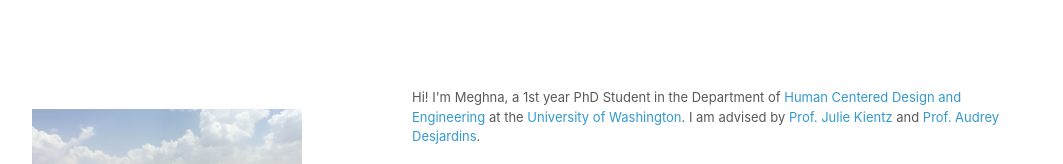
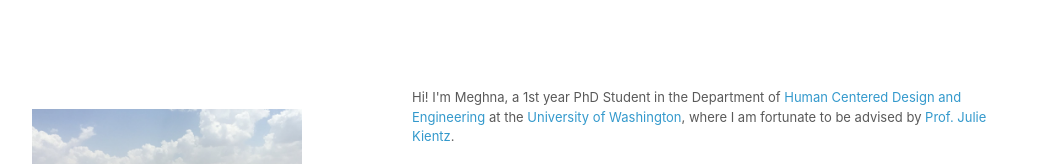
Before and after one commit to gupta-meghna64/gupta-meghna64.github.io, a plain HTML site: page index.html in a window 1280 px wide. Shown: the top 164 px of the page, without its empty margins (108-1171 px from the left). Drawn offline with Linux system fonts and the light colour scheme.

Commit message:
Update index.html

```diff
--- a/index.html
+++ b/index.html
@@ -36,7 +36,7 @@
       <section>
 
         <p style="margin-top: 30px;">Hi! I'm Meghna, a 1st year PhD Student in the Department of <a class="in-text"
-          href="https://www.hcde.washington.edu/" target="_blank">Human Centered Design and Engineering</a> at the <a class="in-text" href="https://www.washington.edu/" target="_blank">University of Washington</a>. I am advised by <a class="in-text" href="https://faculty.washington.edu/jkientz/" target="_blank">Prof. Julie Kientz</a> and <a class="in-text" href="http://www.audreydesjardins.com/" target="_blank">Prof. Audrey Desjardins</a>.</p>
+          href="https://www.hcde.washington.edu/" target="_blank">Human Centered Design and Engineering</a> at the <a class="in-text" href="https://www.washington.edu/" target="_blank">University of Washington</a>, where I am fortunate to be advised by <a class="in-text" href="https://faculty.washington.edu/jkientz/" target="_blank">Prof. Julie Kientz</a>.</p>
 
         <p>My research interests lie in <strong>Human-Computer Interaction (HCI)</strong> and <strong>Computer Supported Cooperative Work (CSCW)</strong>, particularly focusing on examining the emerging socio-technical practices and digital behaviors within the context of deeply personal and intimate familial relationships. In my work, I love to think about questions related to <strong>care, digital safety, and labor</strong>, and how we might design technologies that are not only equitable and safe, but also inclusive and culturally-appropriate. To achieve this, I predominantly use <strong>mixed-methods</strong> in my research, with a strong emphasis on <strong>ethnographic techniques</strong> such as interviews, observations, and surveys. </p>
 
```
